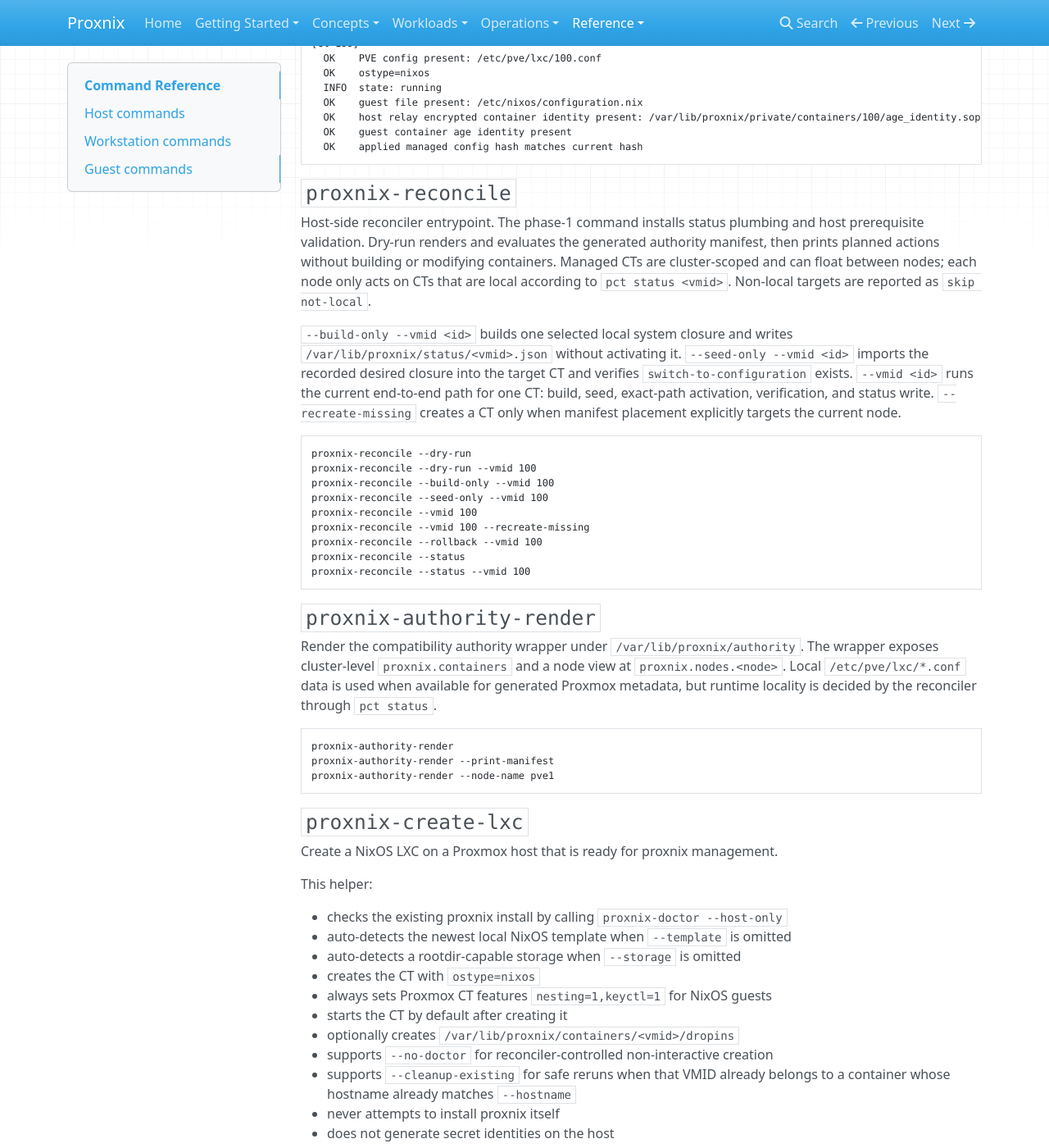
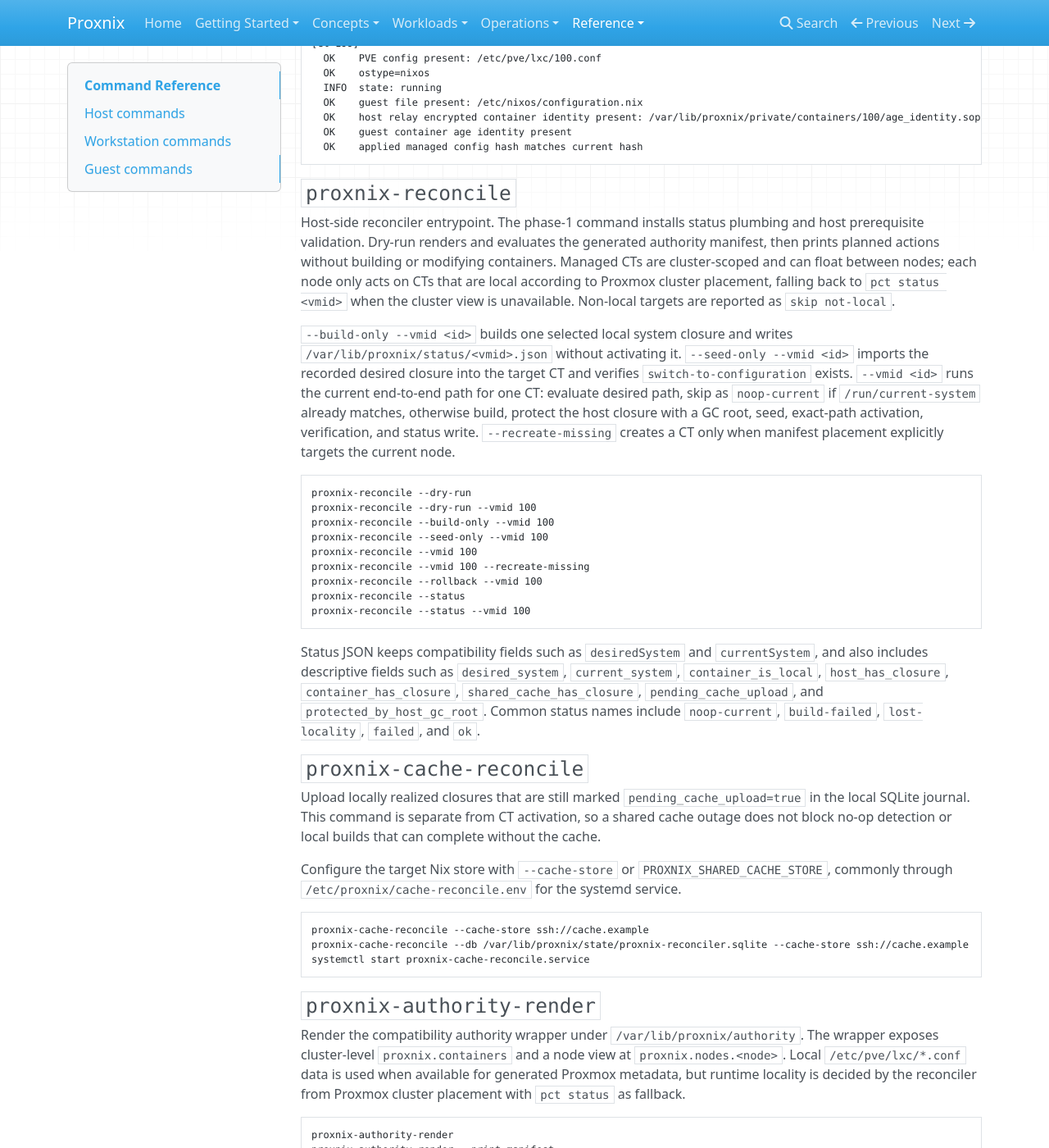
Before and after one commit to denMaier/proxnix, an MkDocs documentation site: the page built from docs/reference/commands.md, in a window 1280 px wide and 1400 px high, scrolled down 4626 px. Shown: the whole window at 82% size. Built offline with MkDocs 1.6.1, drawn with Linux system fonts in a browser that asks for light colours; nearby versions of some CDN libraries.

Commit message:
document reconciler state model

````diff
--- a/docs/reference/commands.md
+++ b/docs/reference/commands.md
@@ -267,15 +267,17 @@
 and host prerequisite validation. Dry-run renders and evaluates the generated
 authority manifest, then prints planned actions without building or modifying
 containers. Managed CTs are cluster-scoped and can float between nodes; each
-node only acts on CTs that are local according to `pct status <vmid>`. Non-local
-targets are reported as `skip not-local`.
+node only acts on CTs that are local according to Proxmox cluster placement,
+falling back to `pct status <vmid>` when the cluster view is unavailable.
+Non-local targets are reported as `skip not-local`.
 
 `--build-only --vmid <id>` builds one selected local system closure and
 writes `/var/lib/proxnix/status/<vmid>.json` without activating it.
 `--seed-only --vmid <id>` imports the recorded desired closure into the target
 CT and verifies `switch-to-configuration` exists. `--vmid <id>` runs the current
-end-to-end path for one CT:
-build, seed, exact-path activation, verification, and status write.
+end-to-end path for one CT: evaluate desired path, skip as `noop-current` if
+`/run/current-system` already matches, otherwise build, protect the host closure
+with a GC root, seed, exact-path activation, verification, and status write.
 `--recreate-missing` creates a CT only when manifest placement explicitly
 targets the current node.
 
@@ -291,13 +293,37 @@
 proxnix-reconcile --status --vmid 100
 ```
 
+Status JSON keeps compatibility fields such as `desiredSystem` and
+`currentSystem`, and also includes descriptive fields such as `desired_system`,
+`current_system`, `container_is_local`, `host_has_closure`,
+`container_has_closure`, `shared_cache_has_closure`, `pending_cache_upload`, and
+`protected_by_host_gc_root`. Common status names include `noop-current`,
+`build-failed`, `lost-locality`, `failed`, and `ok`.
+
+### `proxnix-cache-reconcile`
+
+Upload locally realized closures that are still marked
+`pending_cache_upload=true` in the local SQLite journal. This command is
+separate from CT activation, so a shared cache outage does not block no-op
+detection or local builds that can complete without the cache.
+
+Configure the target Nix store with `--cache-store` or
+`PROXNIX_SHARED_CACHE_STORE`, commonly through
+`/etc/proxnix/cache-reconcile.env` for the systemd service.
+
+```bash
+proxnix-cache-reconcile --cache-store ssh://cache.example
+proxnix-cache-reconcile --db /var/lib/proxnix/state/proxnix-reconciler.sqlite --cache-store ssh://cache.example
+systemctl start proxnix-cache-reconcile.service
+```
+
 ### `proxnix-authority-render`
 
 Render the compatibility authority wrapper under `/var/lib/proxnix/authority`.
 The wrapper exposes cluster-level `proxnix.containers` and a node view at
 `proxnix.nodes.<node>`. Local `/etc/pve/lxc/*.conf` data is used when available
 for generated Proxmox metadata, but runtime locality is decided by the
-reconciler through `pct status`.
+reconciler from Proxmox cluster placement with `pct status` as fallback.
 
 ```bash
 proxnix-authority-render
````
Also changed, not shown: docs/concepts/architecture.md (+14 -5 lines), docs/getting-started/first-container.md (+6 -0 lines), docs/reference/files-and-directories.md (+14 -0 lines).
